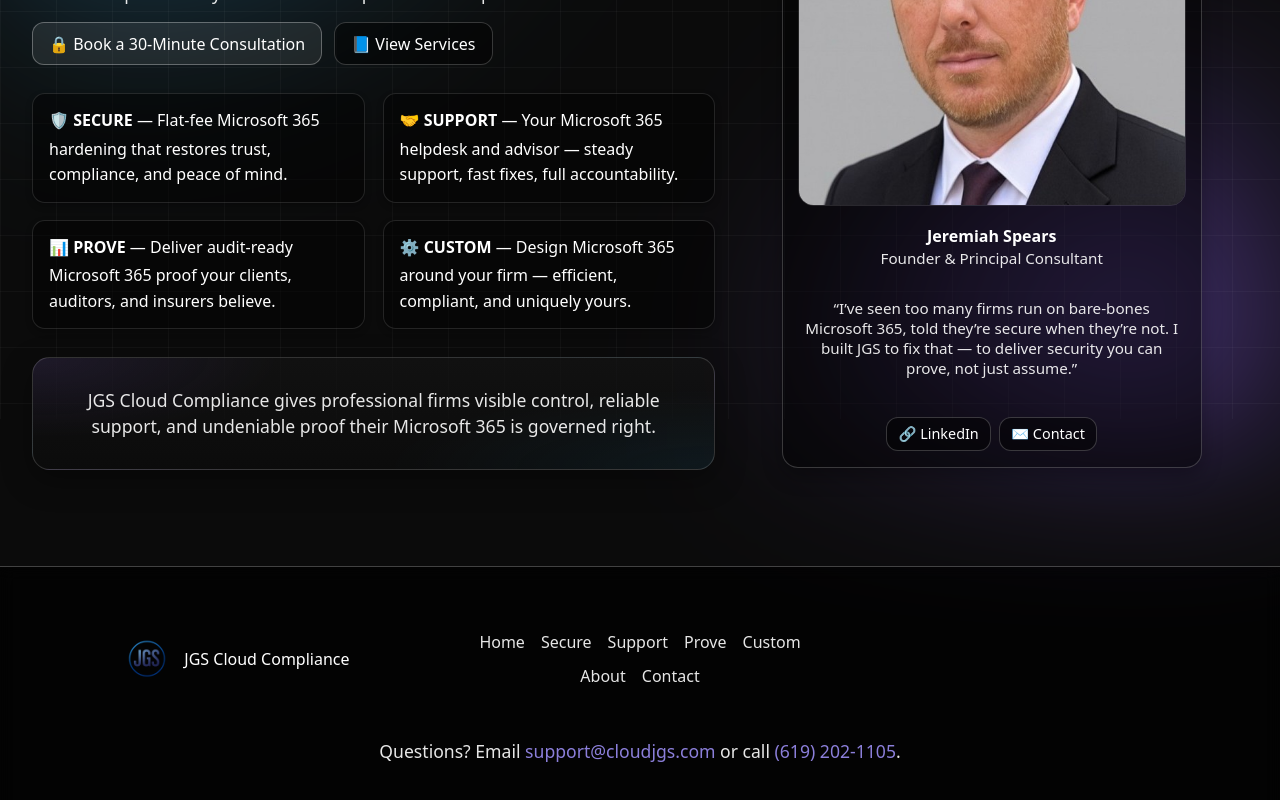
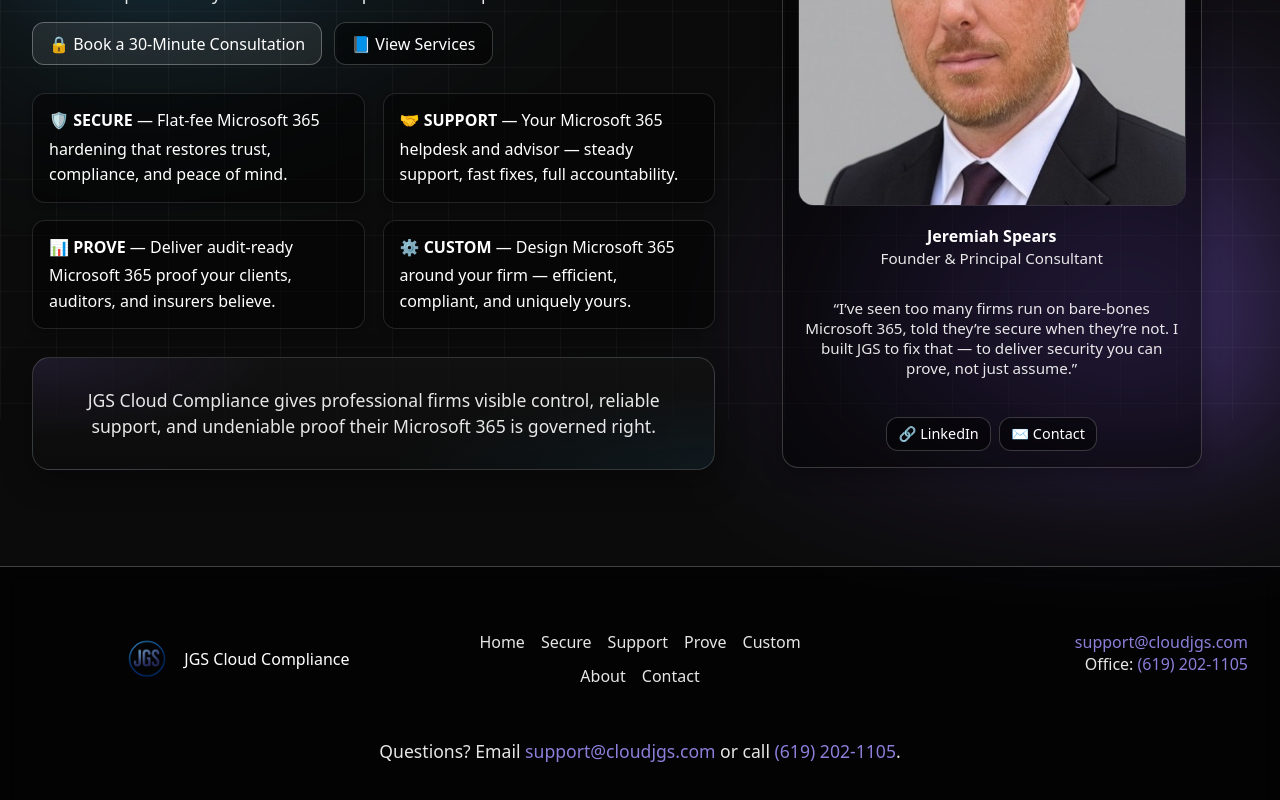
Before and after one commit to jspears80/jgs, a Next.js app: page / in a window 1280 px wide. Shown: the part 381-1181 px from the top of the page. Built offline with nearby package versions, Linux system fonts and the light colour scheme.

Commit message:
Update layout.tsx

```diff
--- a/app/layout.tsx
+++ b/app/layout.tsx
@@ -73,6 +73,26 @@ export default function RootLayout({
               <a href="/about">About</a>
               <a href="/contact">Contact</a>
             </nav>
+
+            {/* ---- Contact Info (Right side) ---- */}
+            <div className="footer-contact" style={{ textAlign: 'right' }}>
+              <a
+                href="mailto:support@cloudjgs.com"
+                className="footer-link"
+                style={{ display: 'block', color: '#9b8df2' }}
+              >
+                support@cloudjgs.com
+              </a>
+              <span style={{ opacity: 0.9 }}>
+                Office:{' '}
+                <a
+                  href="tel:+16192021105"
+                  style={{ color: '#9b8df2', textDecoration: 'none' }}
+                >
+                  (619) 202-1105
+                </a>
+              </span>
+            </div>
           </div>
 
           {/* ---- Closing Line ---- */}
```
